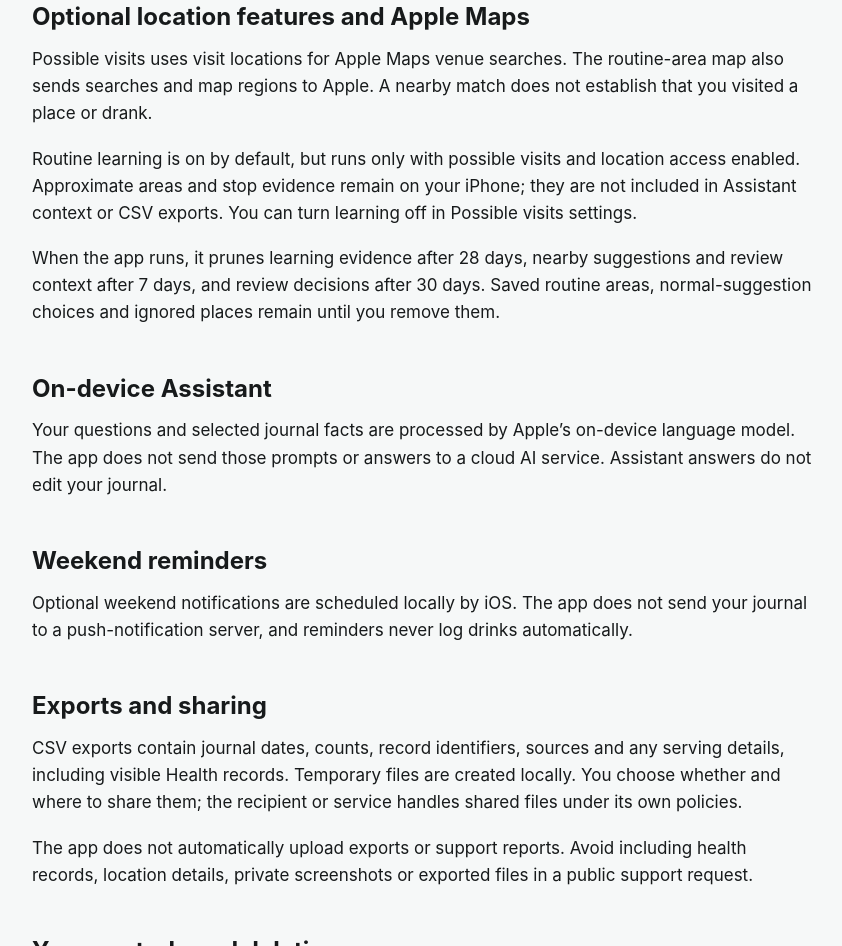
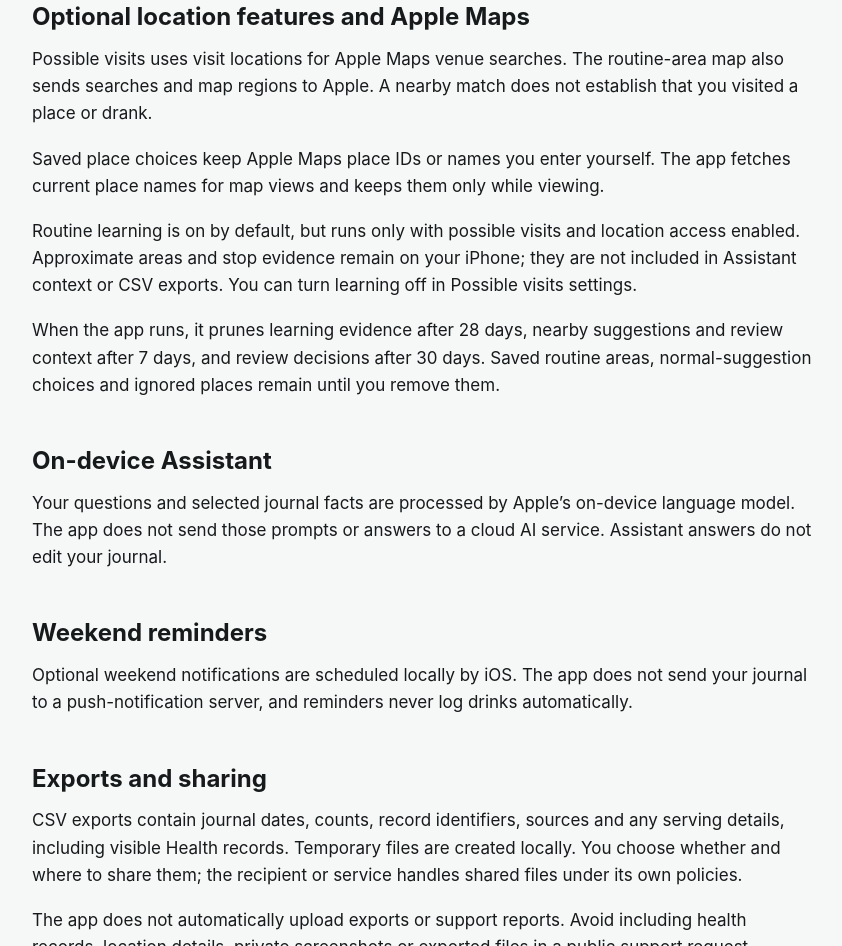
Before and after one commit to anishharis/anishharis.github.io, a plain HTML site: page drink-tracker/privacy/index.html in a window 1280 px wide. Shown: the part 942-1888 px from the top of the page, without its empty margins (218-1060 px from the left). Drawn offline with Linux system fonts and the light colour scheme.

Commit message:
Document Apple Maps place IDs in Drink Tracker

```diff
--- a/drink-tracker/privacy/index.html
+++ b/drink-tracker/privacy/index.html
@@ -39,6 +39,7 @@
 
     <h2>Optional location features and Apple Maps</h2>
     <p>Possible visits uses visit locations for Apple Maps venue searches. The routine-area map also sends searches and map regions to Apple. A nearby match does not establish that you visited a place or drank.</p>
+    <p>Saved place choices keep Apple Maps place IDs or names you enter yourself. The app fetches current place names for map views and keeps them only while viewing.</p>
     <p>Routine learning is on by default, but runs only with possible visits and location access enabled. Approximate areas and stop evidence remain on your iPhone; they are not included in Assistant context or CSV exports. You can turn learning off in Possible visits settings.</p>
     <p>When the app runs, it prunes learning evidence after 28 days, nearby suggestions and review context after 7 days, and review decisions after 30 days. Saved routine areas, normal-suggestion choices and ignored places remain until you remove them.</p>
 
```
Also changed, not shown: drink-tracker/support/index.html (+1 -0 lines).
